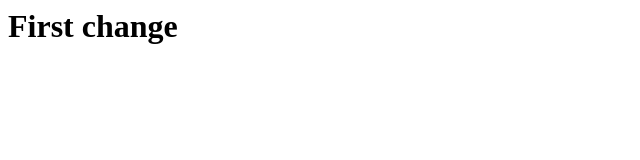
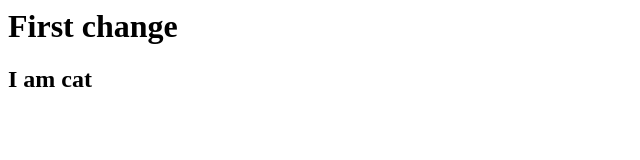
Before and after one commit to TayCheng091/git-testhte, a plain HTML site: page index.html in a window 1280 px wide. Shown: the full height of the page, 0-640 px from the left. Drawn offline with Linux system fonts and the light colour scheme.

Commit message:
miao miao

```diff
--- a/index.html
+++ b/index.html
@@ -1 +1,2 @@
 <h1>First change</h1>
+<h2>I am cat</h2>
```
